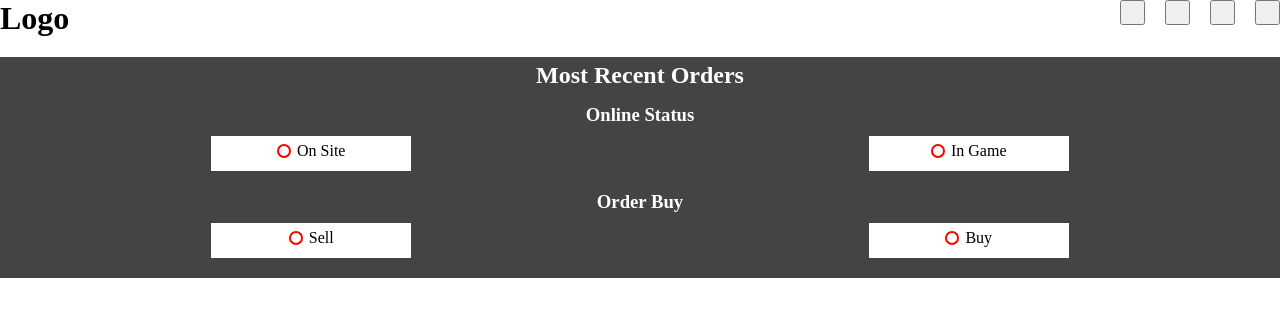
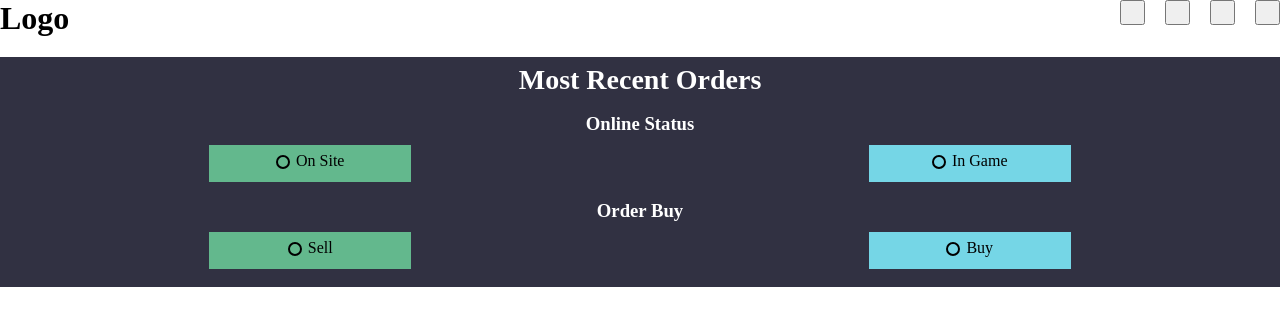
Before and after one commit to SkolandHati/Project-WP, a Nuxt app: page / in a window 1280 px wide. Shown: the top 326 px of the page. Built offline with nearby package versions, Linux system fonts and the light colour scheme.

Commit message:
update FilterItem

```diff
--- /dev/null
+++ b/assets/saas/fonts/_font_style.scss
@@ -0,0 +1,56 @@
+
+.title{
+  //font-family: 'Graphik LCG', sans-serif, Arial;
+
+  &_h1{
+    font-size: 32px;
+    line-height: 40px;
+    font-weight: 700;
+  }
+
+  &_h2{
+    font-size: 28px;
+    line-height: 36px;
+    font-weight: 700;
+  }
+
+  &_h3{
+    font-size: 20px;
+    line-height: 28px;
+    font-weight: 500;
+  }
+
+  &_h4{
+    font-size: 18px;
+    line-height: 28px;
+    font-weight: 500;
+  }
+}
+
+.text{
+  font-family: 'Graphik LCG', sans-serif, Arial;
+
+  &_lead{
+    font-size: 20px;
+    line-height: 28px;
+    font-weight: 500;
+  }
+
+  &_lg{
+    font-size: 18px;
+    line-height: 28px;
+    font-weight: 500;
+  }
+
+  &_md{
+    font-size: 16px;
+    line-height: 24px;
+    font-weight: 500;
+  }
+
+  &_sm{
+    font-size: 14px;
+    line-height: 20px;
+    font-weight: 500;
+  }
+}
--- a/assets/saas/main.scss
+++ b/assets/saas/main.scss
@@ -1,2 +1,3 @@
 @import "media/mobile";
+@import "fonts/font_style";
 @import "conts";
--- /dev/null
+++ b/assets/saas/media/_desktop.scss
@@ -0,0 +1,7 @@
+@import "../mixin/_mixin.scss";
+
+@include desktop{
+    .title_h2{
+      font-size:calc(24px + 8 * (100vw - 320px) / 880);
+   }
+}
--- a/assets/saas/mixin/_mixin.scss
+++ b/assets/saas/mixin/_mixin.scss
@@ -1,5 +1,11 @@
-@mixin mobile{
-  @media all and (max-device-width: 375px){
+@mixin desktop{
+  @media all and (min-device-width: 1340px){
     @content
   }
 }
+
+@mixin mobile{
+  @media all and (max-device-width: 420px){
+    @content
+  }
+}
--- a/components/content/FilterItem.vue
+++ b/components/content/FilterItem.vue
@@ -1,6 +1,6 @@
 <template>
   <div class="filter-item">
-    <h2 class="title-head">Most Recent Orders</h2>
+    <h2 class="title-head title_h2">Most Recent Orders</h2>
 
       <div class="user-status">
         <h3>Online Status</h3>
@@ -28,18 +28,24 @@
 
 <script setup lang="ts">
 
+  let status = true
+
 </script>
 
 <style scoped lang="scss">
 
+  @import "assets/saas/media/desktop";
+
+  @include desktop;
+
   .filter-item{
-    background-color: #454444;
+    background-color: #313142;
     display: grid;
     min-width: 100%;
-    margin: 20px -10px 0 -10px;
+    margin: 20px -12px 0 -12px;
     padding-bottom: 15px;
     gap: 15px;
-    color: white;
+    color: #ffffff;
 
     .title-head{
       text-align: center;
@@ -57,34 +63,62 @@
         grid-template-rows: 15px 20px;
         align-items: center;
         gap: 15px;
+
+        span:first-child{
+          background-color: #63b88d;
+        }
+
         span{
           position: relative;
           display: grid;
           grid-template-columns: 10px auto;
           justify-content: center;
           text-align: center;
+          line-height: 30px;
           width: 80%;
+          gap: 10px;
           margin: auto;
           margin-top: 10px;
           max-width: 200px;
           height: 35px;
-          background-color: white;
+          background-color: #75d6e6;
           color: black;
-          line-height: 30px;
-          gap: 10px;
+          transition: all 500ms ease;
+          border: 1px solid transparent;
+
+          &:first-child:hover{
+            cursor: pointer;
+            transition: all 500ms ease;
+            background-color: rgb(103, 85, 243);
+            border: 1px solid #5e589c;
+          }
 
           &:hover{
             cursor: pointer;
-          }
+            transition: all 500ms ease;
+            background-color: #1280d6;
+            border: 1px solid #55a3ec;
 
             &::before{
-            margin-top: 8px;
               content: "";
+              margin-top: 9px;
               float: right;
               width: 10px;
               height: 10px;
-            color: #ff0000;
-            border: 2px solid red;
+              color: #545497;
+              border: 2px solid #545497;
+              background-color: black;
+              border-radius: 50%;
+            }
+          }
+        &::before{
+          content: "";
+          margin-top: 9px;
+          float: right;
+          width: 10px;
+          height: 10px;
+          color: #000000;
+          border: 2px solid #000000;
           border-radius: 50%;
         }
       }
```
Also changed, not shown: assets/saas/_conts.scss (line endings or trailing spaces), 1 other file (tests, documents, lock files or other folders). Lines whose indentation alone changed are shown as unchanged.
